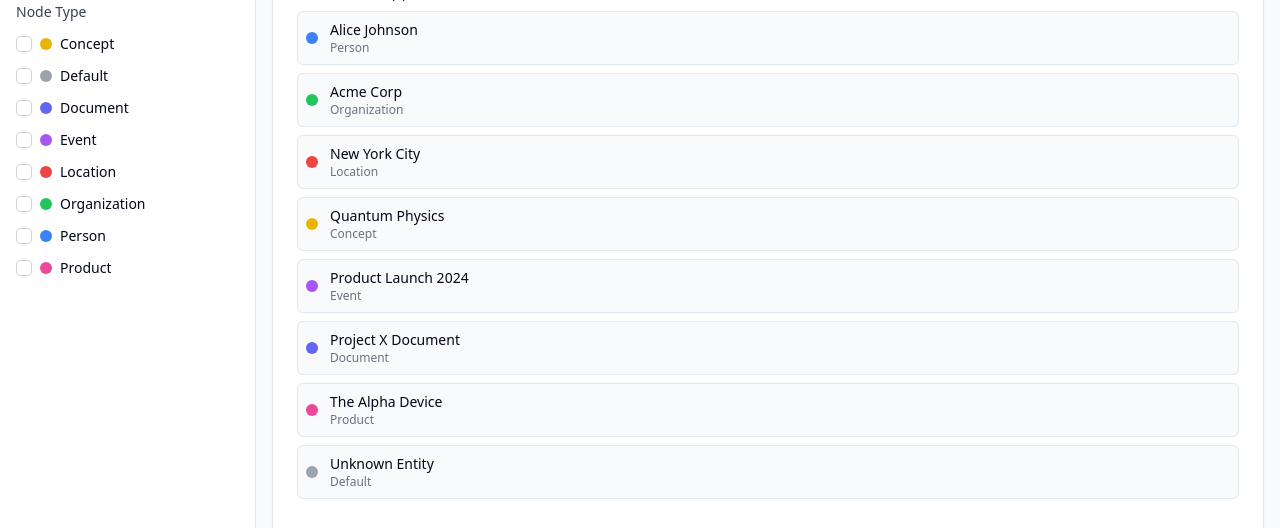
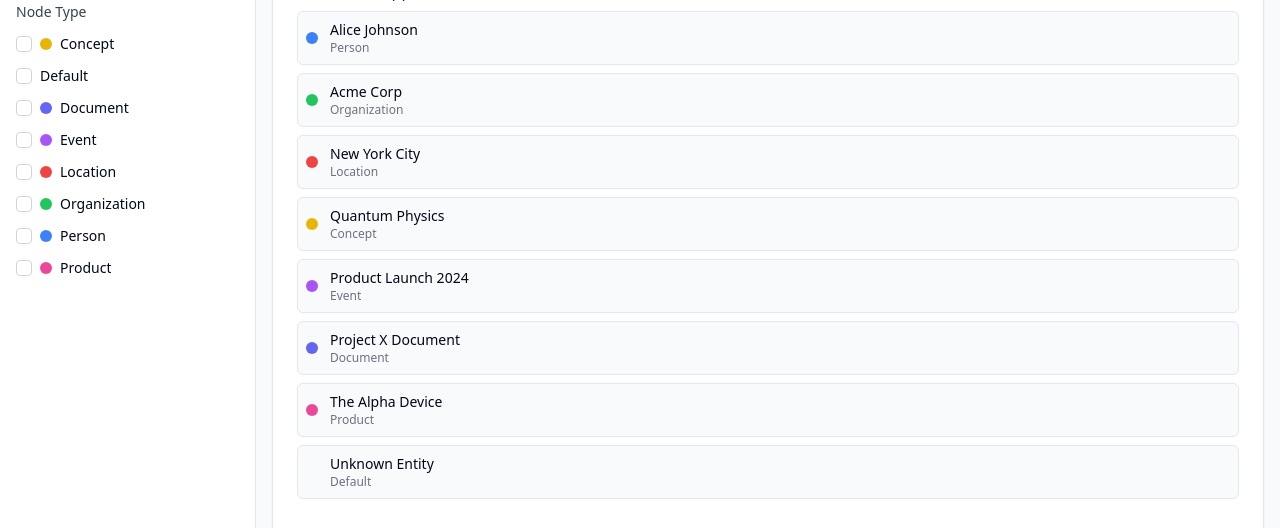
Before and after one commit to MM21B038/NodepointUI, a React (Vite) app: page /knowledge-base in a window 1280 px wide. Shown: the part 186-714 px from the top of the page. Built offline with nearby package versions, Linux system fonts and the light colour scheme; no server answers.

Commit message:
[dyad] Updated node color utility to hide color indicators for 'Default' node types in the filter list and fixed a syntax error. - wrote 1 file(s)

```diff
--- a/src/pages/KnowledgeBase.tsx
+++ b/src/pages/KnowledgeBase.tsx
@@ -23,10 +23,14 @@ const TYPE_COLORS: Record<string, { class: string; hex: string }> = {
 
 // Utility function to get the Tailwind class for a node type
 const getNodeColorClass = (type: string) => {
-  return TYPE_COLORS[type]?.class || TYPE_COLORS.Default.class;
+  // Return null if the type is 'Default' or not explicitly defined, so the indicator is hidden.
+  if (type === 'Default' || !TYPE_COLORS[type]) {
+    return null;
+  }
+  return TYPE_COLORS[type].class;
 };
 
-// Utility function to get the hex code for a node type
+// Utility function to get the hex code for a node type (used for checkbox coloring)
 const getNodeColorHex = (type: string) => {
   return TYPE_COLORS[type]?.hex || TYPE_COLORS.Default.hex;
 };
@@ -139,6 +143,7 @@ const KnowledgeBase: React.FC = () => {
           {allNodeTypes.map((type) => {
             const isChecked = !!selectedTypes[type];
             const hexColor = getNodeColorHex(type);
+            const colorClass = getNodeColorClass(type);
 
             return (
               <div key={type} className="flex items-center space-x-2">
@@ -169,13 +174,15 @@ const KnowledgeBase: React.FC = () => {
                   htmlFor={`type-${type}`}
                   className="flex items-center text-sm font-normal cursor-pointer w-full"
                 >
-                  {/* This span already uses the correct color class */}
-                  <span
-                    className={cn(
-                      "h-3 w-3 rounded-full mr-2 flex-shrink-0",
-                      getNodeColorClass(type)
-                    )}
-                  ></span>
+                  {/* Conditionally render the color span only if a specific color class exists */}
+                  {colorClass && (
+                    <span
+                      className={cn(
+                        "h-3 w-3 rounded-full mr-2 flex-shrink-0",
+                        colorClass
+                      )}
+                    ></span>
+                  )}
                   <span className="truncate">{type}</span>
                 </Label>
               </div>
```
